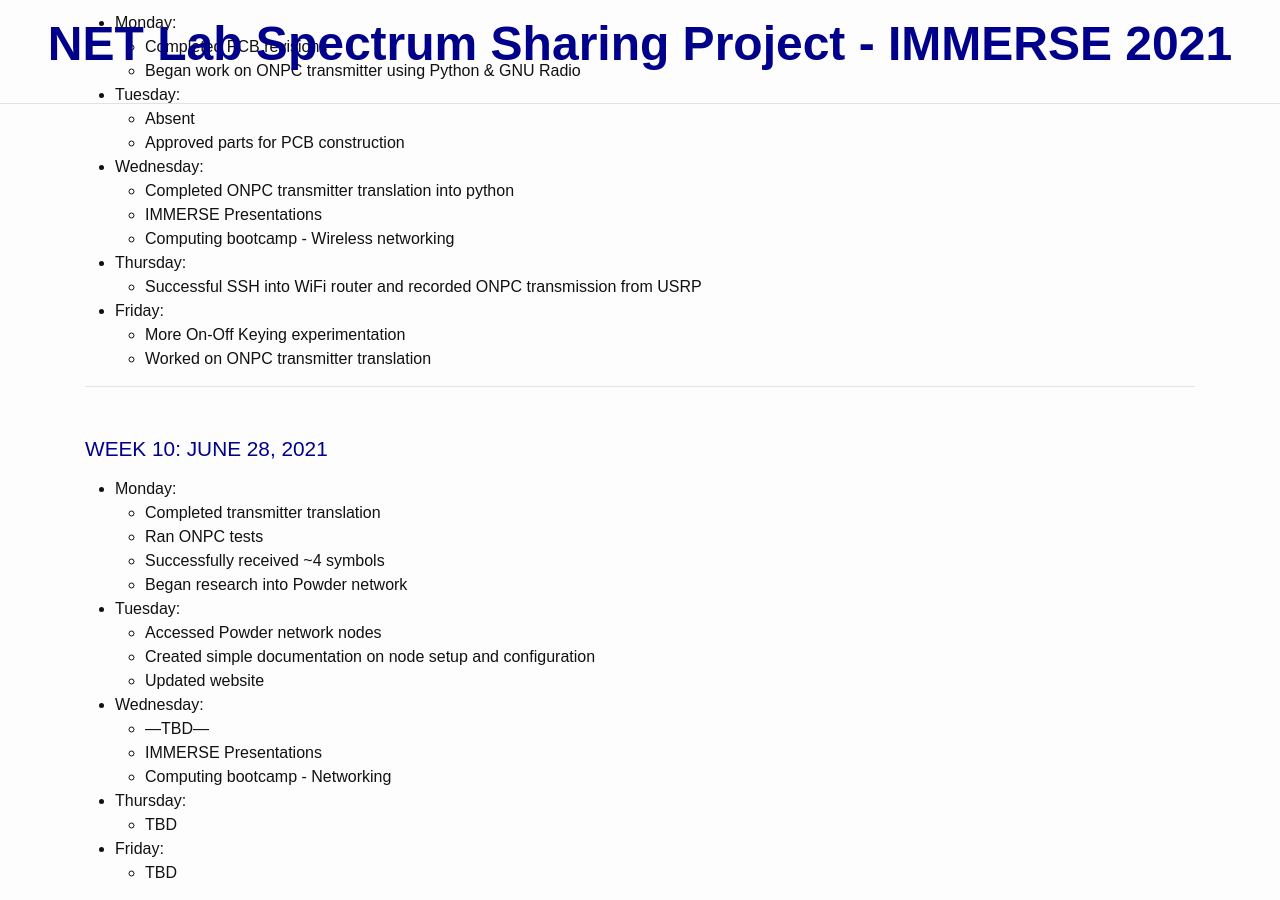
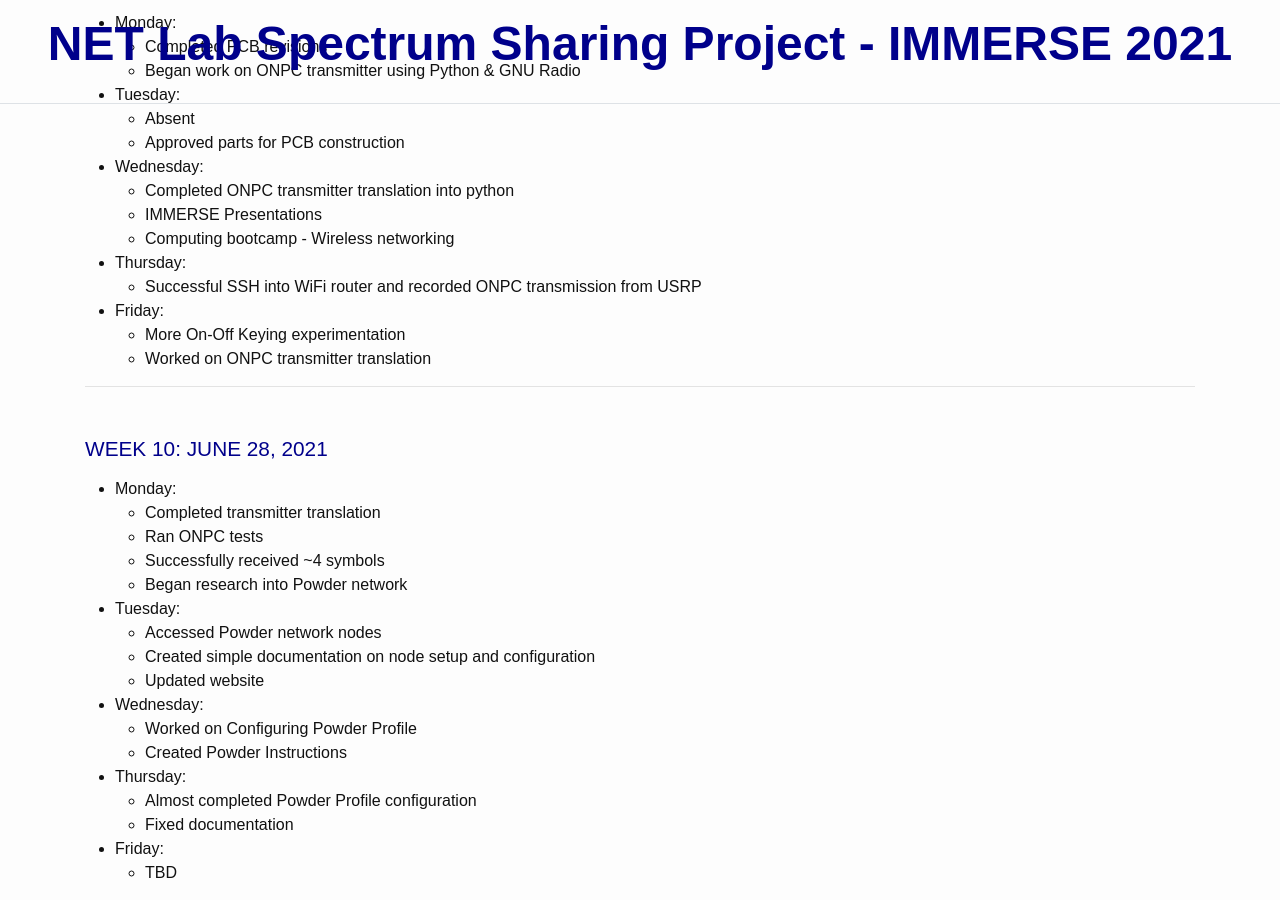
Before and after one commit to squid256/immerse_site, a Jekyll site: the page built from _pages/log.md, in a window 1280 px wide and 900 px high, scrolled down 4363 px. Built offline with Jekyll 4.4.1, drawn with Linux system fonts in a browser that asks for light colours.

Commit message:
Well, that's it for today (Jul 1)

```diff
--- a/_pages/log.md
+++ b/_pages/log.md
@@ -202,10 +202,10 @@ title: IMMERSE Log
     * Created simple documentation on node setup and configuration
     * Updated website
 * **Wednesday**:
-    * ---TBD---
-    * IMMERSE Presentations
-    * Computing bootcamp - Networking
+    * Worked on Configuring Powder Profile
+    * Created Powder Instructions
 * **Thursday**:
-    * TBD
+    * Almost completed Powder Profile configuration
+    * Fixed documentation
 * **Friday**:
     * TBD
```
